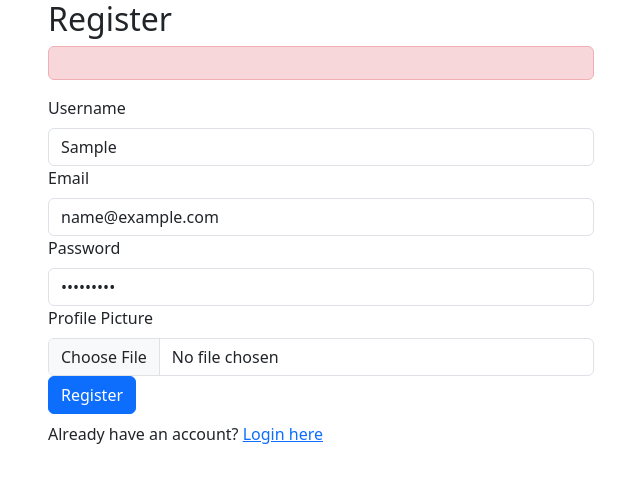
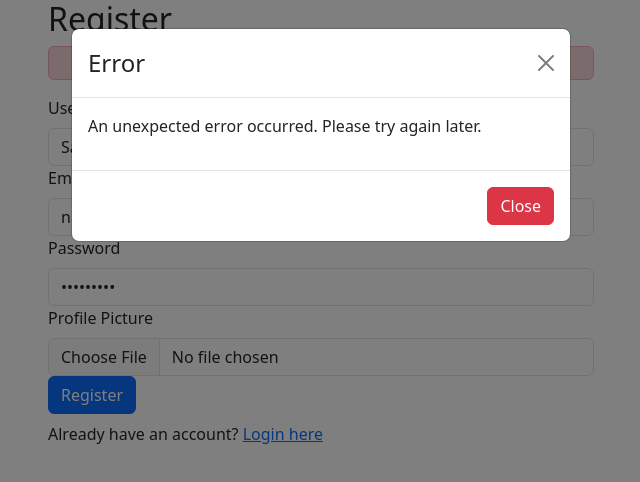
Before and after one commit to Youness-el/social_media_app, a React (Vite) app in the folder client/: page /register in a window 1280 px wide. Both pictures are taken after typing "Sample", "name@example.com", "Sample123" into the empty fields and a click on the button "Register". Shown: the top 482 px of the page, without its empty margins (319-959 px from the left). Built offline with nearby package versions, Linux system fonts and the light colour scheme; no server answers.

Commit message:
add modals to register

```diff
--- a/client/src/components/Register.jsx
+++ b/client/src/components/Register.jsx
@@ -1,8 +1,9 @@
 import React, { useState } from 'react';
 import { useDispatch, useSelector } from 'react-redux';
-import { Form, Button, Container, Row, Col, Alert, Image } from 'react-bootstrap';
+import { Form, Button, Container, Row, Col, Alert, Image, Modal } from 'react-bootstrap';
 import Resizer from 'react-image-file-resizer';
 import { register } from '../actions/authActions';
+import { useNavigate } from 'react-router-dom';
 
 const Register = () => {
     const [formData, setFormData] = useState({
@@ -13,8 +14,12 @@ const Register = () => {
     const [previewURL, setPreviewURL] = useState('');
     const [profilePicture, setProfilePicture] = useState(null);
     const [validationErrors, setValidationErrors] = useState({});
+    const [showModal, setShowModal] = useState(false);
+    const [modalContent, setModalContent] = useState('');
+    const [modalVariant, setModalVariant] = useState('');
     const dispatch = useDispatch();
     const error = useSelector(state => state.auth.error);
+    const navigate = useNavigate();
 
     const handleChange = (e) => {
         if (e.target.name === "profilePicture") {
@@ -52,12 +57,27 @@ const Register = () => {
             }
             await dispatch(register(data));
             setValidationErrors({});
+            setModalContent('Registration successful! You can now login.');
+            setModalVariant('success');
+            setShowModal(true);
         } catch (err) {
             if (err.response && err.response.data && err.response.data.validationErrors) {
                 setValidationErrors(err.response.data.validationErrors);
+                setModalContent('Registration failed. Please check your inputs.');
+                setModalVariant('danger');
             } else {
                 console.error('Error registering user:', err);
+                setModalContent('An unexpected error occurred. Please try again later.');
+                setModalVariant('danger');
             }
+            setShowModal(true);
+        }
+    };
+
+    const handleCloseModal = () => {
+        setShowModal(false);
+        if (modalVariant === 'success') {
+            navigate('/login');
         }
     };
 
@@ -130,6 +150,20 @@ const Register = () => {
                     </Form>
                 </Col>
             </Row>
+
+            <Modal show={showModal} onHide={handleCloseModal}>
+                <Modal.Header closeButton>
+                    <Modal.Title>{modalVariant === 'success' ? 'Success' : 'Error'}</Modal.Title>
+                </Modal.Header>
+                <Modal.Body>
+                    <p>{modalContent}</p>
+                </Modal.Body>
+                <Modal.Footer>
+                    <Button variant={modalVariant === 'success' ? 'success' : 'danger'} onClick={handleCloseModal}>
+                        {modalVariant === 'success' ? 'Go to Login' : 'Close'}
+                    </Button>
+                </Modal.Footer>
+            </Modal>
         </Container>
     );
 };
```
